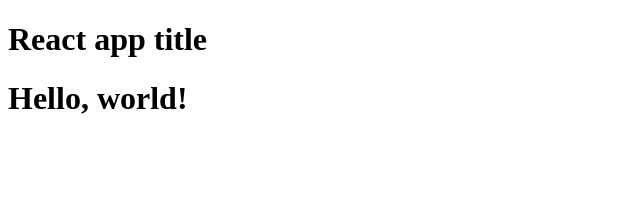
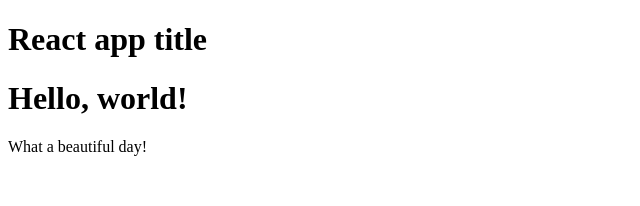
Before and after one commit to Kekko26/react-exercises, a React (Create React App) app: page / in a window 1280 px wide. Shown: the top 206 px of the page, without its empty margins (0-640 px from the left). Built offline with nearby package versions, Linux system fonts and the light colour scheme.

Commit message:
Exercise done

```diff
--- a/src/Helloworld.js
+++ b/src/Helloworld.js
@@ -1,6 +1,11 @@
 import React from 'react'
 export class Helloworld extends React.Component{
     render(){
-        return <h1>Hello, world!</h1>
+        return (
+        <div>
+        <h1>Hello, world!</h1>
+        <p>What a beautiful day!</p>
+        </div>
+        )
     }
 }
```
